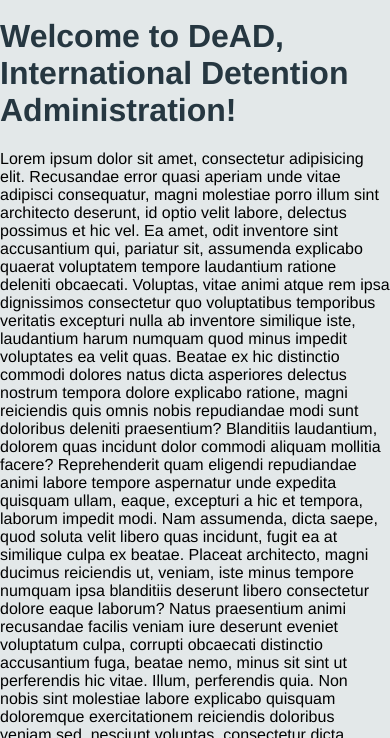
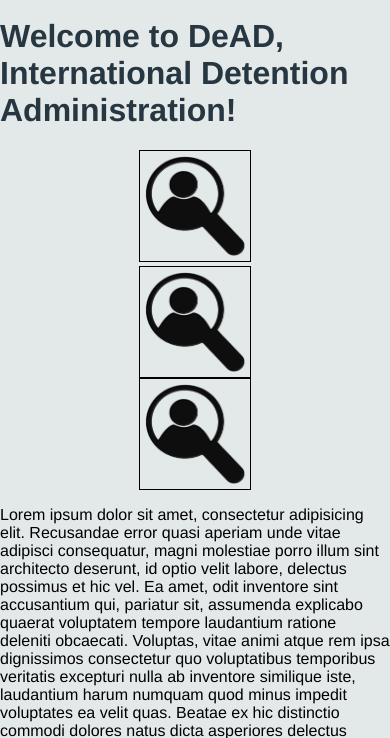
Before and after one commit to Marcu123/DeAD, a PHP site: page /public/index.html in a window 390 px wide. Shown: the part 338-1076 px from the top of the page. Run offline with PHP 8.4, Linux system fonts and the light colour scheme.

Commit message:
worked on buttons homepage

```diff
--- a/public/index.html
+++ b/public/index.html
@@ -1,5 +1,6 @@
 <!DOCTYPE html>
 <html lang="en">
+
 <head>
   <meta charset="UTF-8" />
   <meta name="viewport" content="width=device-width, initial-scale=1.0" />
@@ -7,14 +8,13 @@
   <link rel="stylesheet" href="../src/styles/index.css" />
   <title>Home</title>
 </head>
+
 <body>
   <header class="header">
     <nav class="main-menu">
       <ul class="menu-list">
         <li class="menu-list__element">
-            <a href="index.html"
-              ><img src="../src/assets/logo.png" width="55px" height="55px"
-            /></a>
+          <a href="index.html"><img src="../src/assets/logo.png" width="55px" height="55px" /></a>
         </li>
         <li class="menu-list__element">
           <a class="menu-list__link" href="index.html">Home</a>
@@ -23,35 +23,34 @@
           <a class="menu-list__link" href="../src/pages/about.html">About</a>
         </li>
         <li class="menu-list__element">
-            <a class="menu-list__link" href="../src/pages/contact.html"
-              >Contact</a
-            >
+          <a class="menu-list__link" href="../src/pages/contact.html">Contact</a>
         </li>
         <li class="menu-list__element">
-            <a class="menu-list__link" href="../src/pages/request.html"
-              >Request</a
-            >
+          <a class="menu-list__link" href="../src/pages/request.html">Request</a>
         </li>
         <li class="menu-list__element">
-            <input
-              class="menu-list__search"
-              type="text"
-              placeholder="Search.."
-            />
+          <input class="menu-list__search" type="text" placeholder="Search.." />
         </li>
       </ul>
     </nav>
   </header>
 
   <main>
-      <img
-        class="main-image"
-        src="../src/assets/fundalbun.png"
-        alt="Main Image"
-      />
+    <img class="main-image" src="../src/assets/fundalbun.png" alt="Main Image" />
     <h1 class="header">
       Welcome to DeAD, International Detention Administration!
     </h1>
+
+    <ul class="button-list">
+      <li class="button-list__element"><a href="../src/pages/request.html">
+          <img class="button-list__image" src="../src/assets/magnifier.png" title="search prisoner">
+      </a></li>
+      <li class="button-list__element"><img class="button-list__image" src="../src/assets/magnifier.png"
+          title="search prisoner"></li>
+      <li class="button-list__element"><img class="button-list__image" src="../src/assets/magnifier.png"
+          title="search prisoner"></li>
+    </ul>
+
     <p class="content">
       Lorem ipsum dolor sit amet, consectetur adipisicing elit. Recusandae
       error quasi aperiam unde vitae adipisci consequatur, magni molestiae
@@ -383,16 +382,13 @@
   <footer class="footer">
     <ul class="footer-list">
       <li>
-          <a class="footer-list__link" href="https://www.mai.gov.ro/"
-            >Ministerul Afacerilor Interne</a
-          >
+        <a class="footer-list__link" href="https://www.mai.gov.ro/">Ministerul Afacerilor Interne</a>
       </li>
       <li>
-          <a class="footer-list__link" href="https://www.fbi.gov/investigate"
-            >Federal Bureau of Investigation</a
-          >
+        <a class="footer-list__link" href="https://www.fbi.gov/investigate">Federal Bureau of Investigation</a>
       </li>
     </ul>
   </footer>
 </body>
+
 </html>
--- a/src/styles/index.css
+++ b/src/styles/index.css
@@ -143,5 +143,52 @@ body::-webkit-scrollbar {
     align-items: center;
   }
 }
+.button-list {
+  display: flex;
+  justify-content: space-evenly;
+  align-items: center;
+  list-style: none;
+  margin: 0;
+  padding: 0;
+}
+.button-list__element {
+  width: 100px;
+  height: 100%;
+  display: flex;
+  flex-direction: column;
+  justify-content: center;
+  align-items: center;
+}
+.button-list__image {
+  height: 100px;
+  width: 100px;
+  padding: 5px;
+  border: 2px solid black;
+}
+
+@media (max-width: 500px) {
+  .button-list {
+    display: flex;
+    flex-direction: column;
+    justify-content: space-evenly;
+    align-items: center;
+    list-style: none;
+    margin: 0;
+    padding: 0;
+  }
+  .button-list__element {
+    width: 100px;
+    height: 100%;
+    display: flex;
+    flex-direction: column;
+    justify-content: center;
+    align-items: center;
+  }
+  .button-list__image {
+    height: 100px;
+    width: 100px;
+    border: 1px solid black;
+  }
+}
 
 /*# sourceMappingURL=index.css.map */
--- a/src/styles/index.scss
+++ b/src/styles/index.scss
@@ -157,3 +157,59 @@ body::-webkit-scrollbar {
         }
     }
 }
+
+.button-list{
+    display: flex;
+    justify-content: space-evenly;
+    align-items: center;
+    list-style: none;
+
+    margin: 0;
+    padding: 0;
+
+    &__element{
+        width: 100px;
+        height: 100%;
+
+        display: flex;
+        flex-direction: column;
+        justify-content: center;
+        align-items: center;
+    }
+
+    &__image{
+        height:100px;
+        width:100px;
+        padding: 5px;
+        border: 2px solid black;
+    }
+}
+
+@media (max-width:500px){
+    .button-list{
+        display: flex;
+        flex-direction: column;
+        justify-content: space-evenly;
+        align-items: center;
+        list-style: none;
+
+        margin: 0;
+        padding: 0;
+
+        &__element{
+            width: 100px;
+            height: 100%;
+
+            display: flex;
+            flex-direction: column;
+            justify-content: center;
+            align-items: center;
+        }
+
+        &__image{
+            height:100px;
+            width:100px;
+            border: 1px solid black;
+        }
+    }
+}
```
Also changed, not shown: src/assets/magnifier.png (added), 1 other file. Lines whose indentation alone changed are shown as unchanged.
